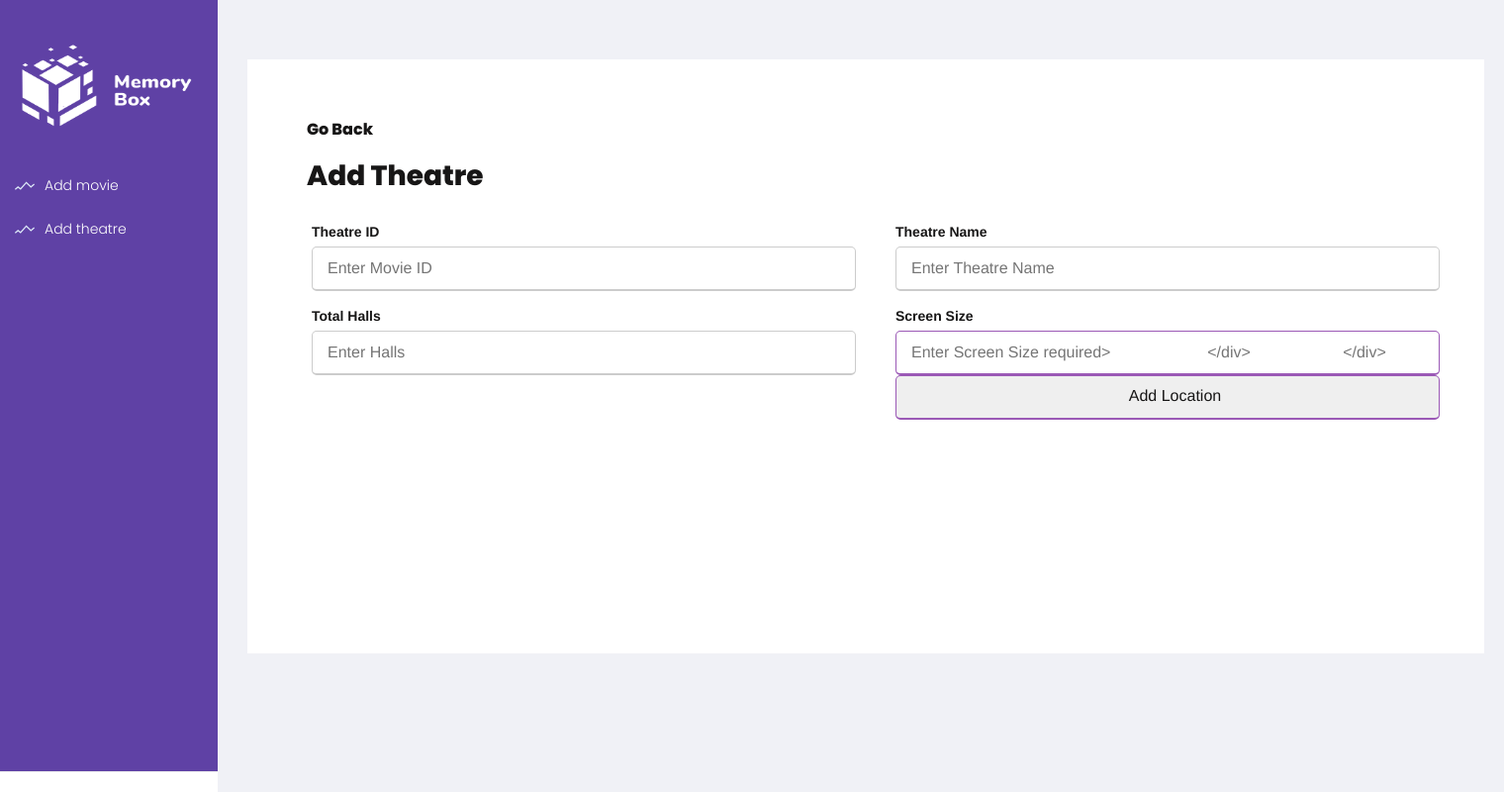
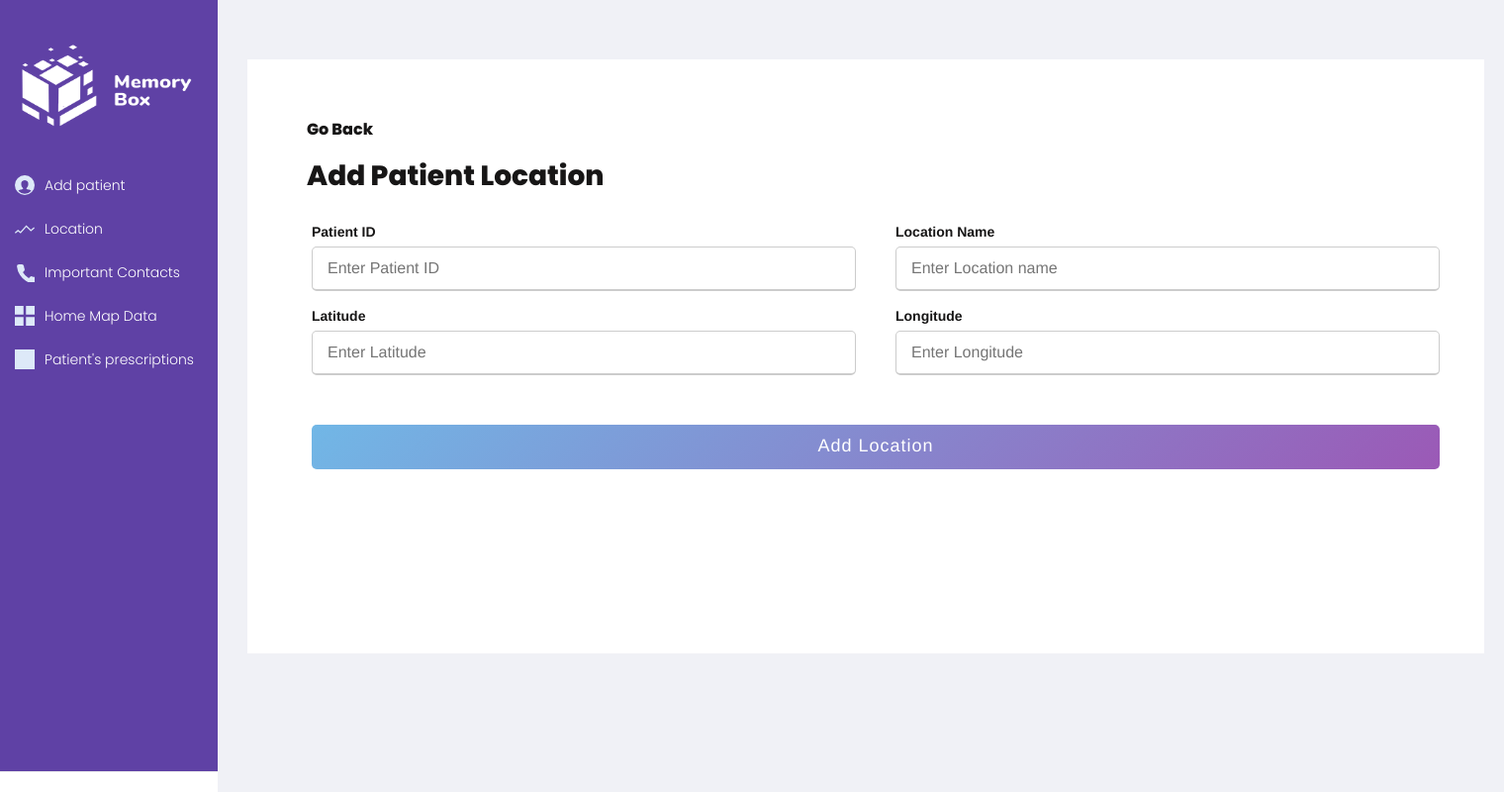
Before and after one commit to arpita938/Memory-Box, a Flask app: page /addlocation in a window 1520 px wide. Shown: the whole page at 99% size. Run offline with Flask 2, Linux system fonts and the light colour scheme; some libraries are stand-ins or nearby versions.

Commit message:
Update addlocation.html

```diff
--- a/templates/addlocation.html
+++ b/templates/addlocation.html
@@ -7,7 +7,7 @@
   <link rel="icon" type="image/png" href="../assets/img/favicon.png">
   <meta http-equiv="X-UA-Compatible" content="IE=edge,chrome=1" />
   <title>
-    Add Theatre
+    Add Location
   </title>
   <meta content='width=device-width, initial-scale=1.0' name='viewport' />
   <link href="https://fonts.googleapis.com/css?family=Montserrat:400,700,200" rel="stylesheet" />
@@ -139,9 +139,9 @@
         <li>
           <a href="/index" method="POST">
             <svg>
-              <use xlink:href="#trends"></use>
+              <use xlink:href="#users"></use>
             </svg>
-            <span>Add movie</span>
+            <span>Add patient</span>
           </a>
         </li>
         <li>
@@ -149,10 +149,33 @@
             <svg>
               <use xlink:href="#trends"></use>
             </svg>
-            <span>Add theatre</span>
+            <span>Location</span>
           </a>
         </li>
-
+        <li>
+          <a href="/contact" method="POST">
+            <svg>
+              <use xlink:href="#contact"></use>
+            </svg>
+            <span>Important Contacts</span>
+          </a>
+        </li>
+        <li>
+          <a href="/homemap" method="POST">
+            <svg>
+              <use xlink:href="#collection"></use>
+            </svg>
+            <span>Home Map Data</span>
+          </a>
+        </li>
+        <li>
+          <a href="/prescription" method="POST">
+            <svg>
+              <use xlink:href="#list"></use>
+            </svg>
+            <span>Patient's prescriptions</span>
+          </a>
+        </li>
 
         <li>
 
@@ -167,27 +190,27 @@
         <section class="sm-box sm-box--2">
         <article>
             <button class="null_pt" ><a href="/locations"><b>Go Back</b></a></button>
-            <h3 class="patient_head">Add Theatre</h3>
+            <h3 class="patient_head">Add Patient Location</h3>
             <div class="container">
 
                 <div class="content">
                   <form action="/add-location" method="POSt">
                     <div class="user-details">
                       <div class="input-box">
-                        <span class="details">Theatre ID</span>
-                        <input type="text" name="id1" id="id1" placeholder="Enter Movie ID" required>
+                        <span class="details">Patient ID</span>
+                        <input type="text" name="id1" id="id1" placeholder="Enter Patient ID" required>
                       </div>
                       <div class="input-box">
-                        <span class="details">Theatre Name</span>
-                        <input type="text" name="location" id="location" placeholder="Enter Theatre Name" required>
+                        <span class="details">Location Name</span>
+                        <input type="text" name="location" id="location" placeholder="Enter Location name" required>
                       </div>
                       <div class="input-box">
-                        <span class="details">Total Halls</span>
-                        <input type="text" name="latitude" id="latitude" placeholder="Enter Halls" required>
+                        <span class="details">Latitude</span>
+                        <input type="text" name="latitude" id="latitude" placeholder="Enter Latitude" required>
                       </div>
                       <div class="input-box">
-                        <span class="details">Screen Size</span>
-                        <input type="text" name="longitude" id="longitude" placeholder="Enter Screen Size required>
+                        <span class="details">Longitude</span>
+                        <input type="text" name="longitude" id="longitude" placeholder="Enter Longitude" required>
                       </div>
                     </div>
                     <div class="button">
```
